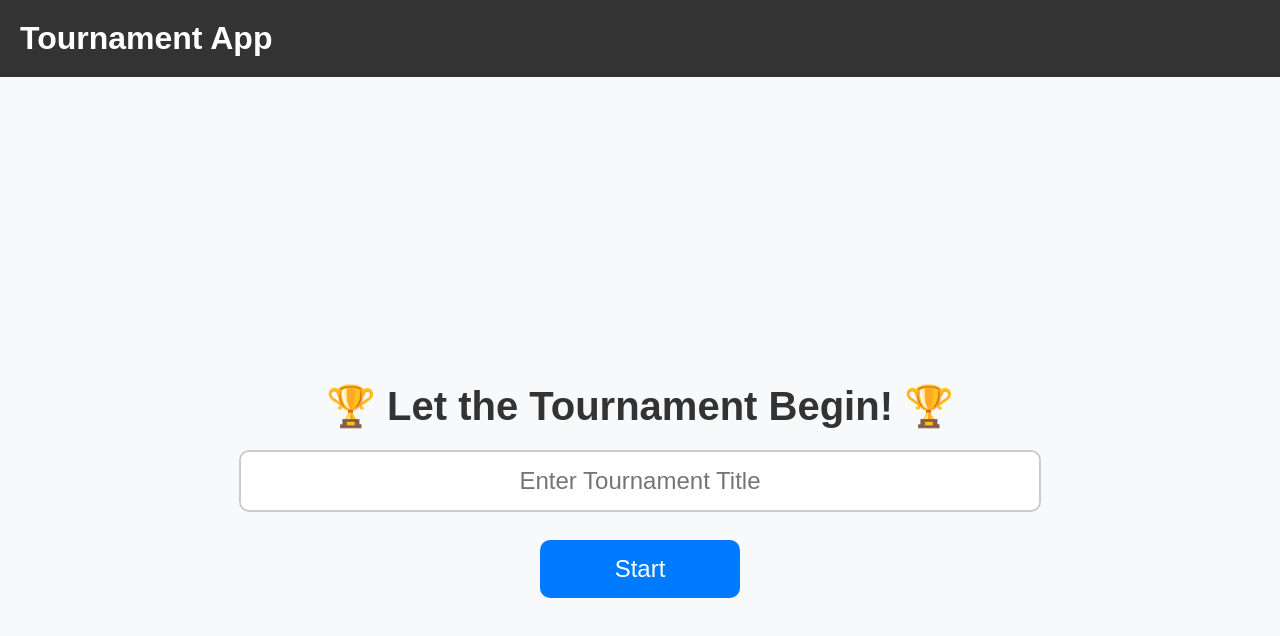
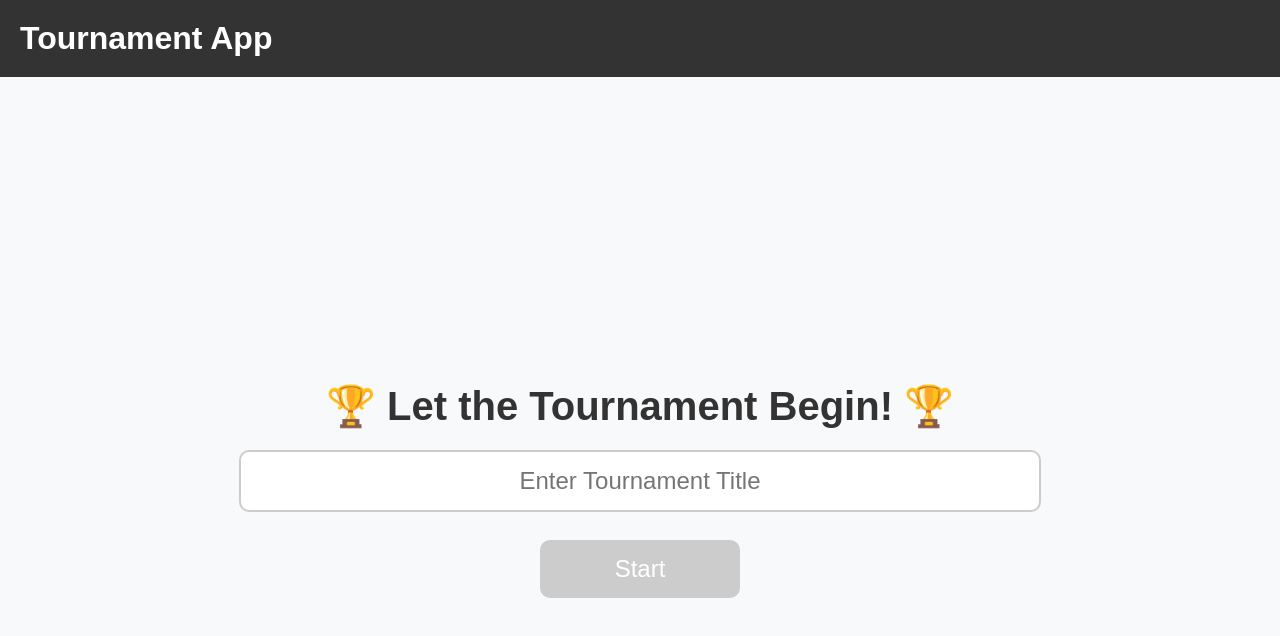
Before and after one commit to MJZ-Templates/tournament-app, a React (Vite) app: page / in a window 1280 px wide. Shown: the top 636 px of the page. Built offline with nearby package versions, Linux system fonts and the light colour scheme.

Commit message:
feat: 타이틀 미입력시 Start 버튼 비활성화

```diff
--- a/src/pages/HomePage.jsx
+++ b/src/pages/HomePage.jsx
@@ -1,4 +1,4 @@
-import { useState } from "react";
+import { useState, useEffect } from "react";
 import { useNavigate } from "react-router-dom";
 import { saveToLocalStorage } from "../utils/storage";
 import styled from "styled-components";
@@ -40,31 +40,36 @@ const StartButton = styled.button`
   width: 200px;
   padding: 15px;
   font-size: 1.5rem;
-  background-color: #007bff;
+  background-color: ${(props) => (props.disabled ? "#ccc" : "#007bff")};
   color: white;
   border: none;
   border-radius: 10px;
-  cursor: pointer;
+  cursor: ${(props) => (props.disabled ? "not-allowed" : "pointer")};
   transition: background-color 0.3s ease-in-out;
 
   &:hover {
-    background-color: #0056b3;
+    background-color: ${(props) => (props.disabled ? "#ccc" : "#0056b3")};
   }
 `;
 
 const HomePage = ({ setTournamentTitle }) => {
   const [title, setLocalTitle] = useState("");
+  const [isDisabled, setIsDisabled] = useState(true);
   const navigate = useNavigate();
 
+  useEffect(() => {
+    setIsDisabled(title.trim().length === 0);
+  }, [title]);
+
   const handleStart = () => {
-    if (title.trim() === "") return;
+    if (isDisabled) return;
     setTournamentTitle(title);
     saveToLocalStorage("tournamentTitle", title);
     navigate("/create-tournament");
   };
 
   const handleKeyPress = (e) => {
-    if (e.key === "Enter") {
+    if (e.key === "Enter" && !isDisabled) {
       handleStart();
     }
   };
@@ -79,7 +84,7 @@ const HomePage = ({ setTournamentTitle }) => {
         onKeyPress={handleKeyPress}
         placeholder="Enter Tournament Title"
       />
-      <StartButton onClick={handleStart} disabled={title.trim() === ""}>
+      <StartButton onClick={handleStart} disabled={isDisabled}>
         Start
       </StartButton>
     </Container>
```
